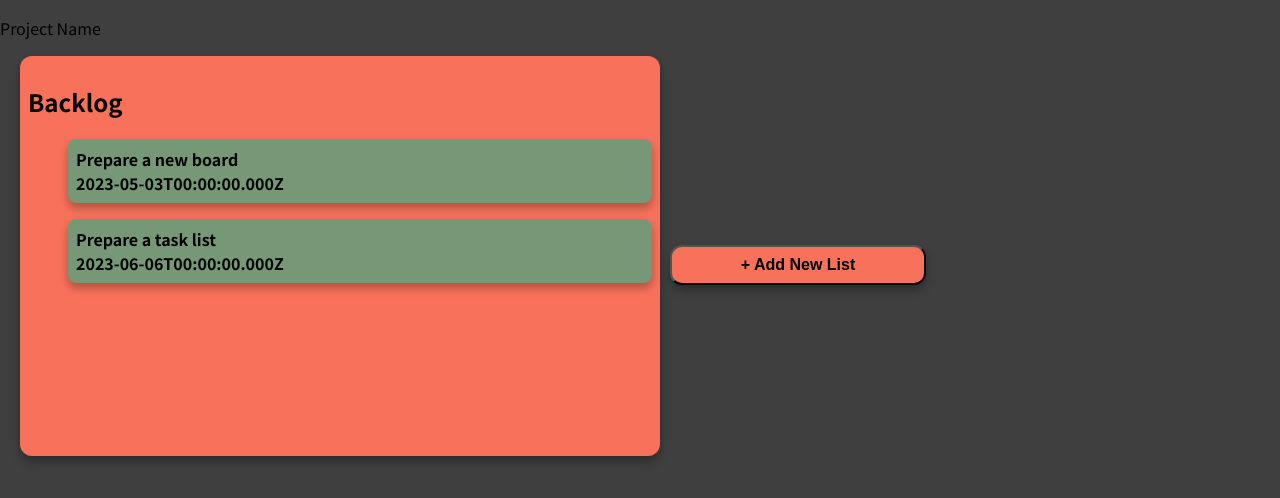
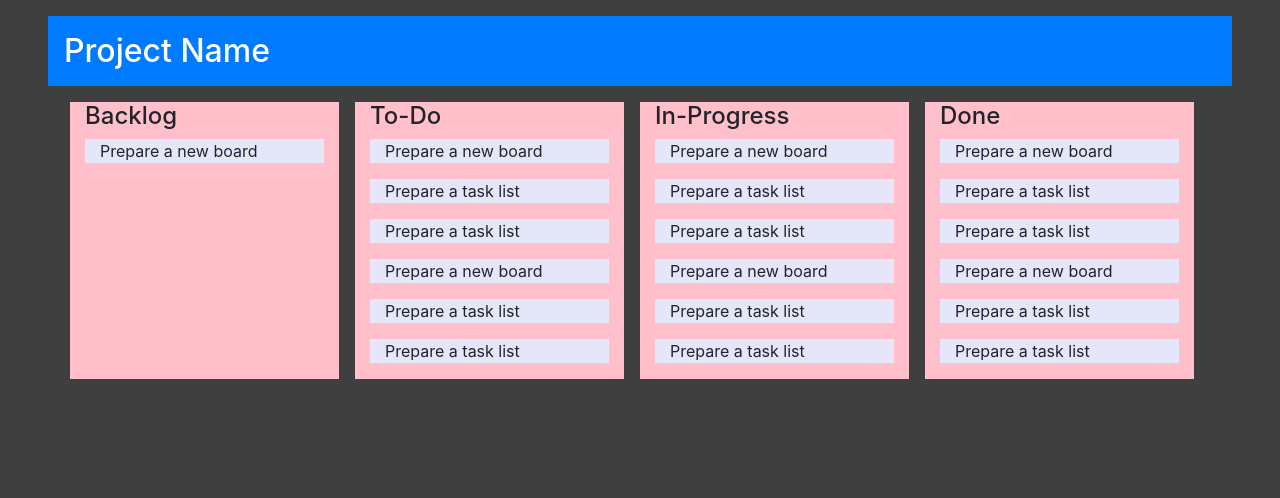
Before and after one commit to hazalonler/F2, a JavaScript app: page / in a window 1280 px wide. Shown: the top 498 px of the page. Built offline with nearby package versions, Linux system fonts and the light colour scheme.

Commit message:
Edited the static board

```diff
--- a/public/index.html
+++ b/public/index.html
@@ -24,8 +24,24 @@
       work correctly both with client-side routing and a non-root public URL.
       Learn how to configure a non-root public URL by running `npm run build`.
     -->
+    <link rel="stylesheet" href="https://stackpath.bootstrapcdn.com/bootstrap/4.1.0/css/bootstrap.min.css"
+          integrity="sha384-9gVQ4dYFwwWSjIDZnLEWnxCjeSWFphJiwGPXr1jddIhOegiu1FwO5qRGvFXOdJZ4"
+          crossorigin="anonymous">
     <title>React App</title>
   </head>
+  <script src="https://code.jquery.com/jquery-3.3.1.slim.min.js"
+          integrity="sha384-q8i/X+965DzO0rT7abK41JStQIAqVgRVzpbzo5smXKp4YfRvH+8abtTE1Pi6jizo"
+          crossorigin="anonymous"></script>
+
+  <script src="https://cdnjs.cloudflare.com/ajax/libs/popper.js/1.14.0/umd/popper.min.js"
+        integrity="sha384-cs/chFZiN24E4KMATLdqdvsezGxaGsi4hLGOzlXwp5UZB1LY//20VyM2taTB4QvJ"
+        crossorigin="anonymous"></script>
+
+  <script src="https://stackpath.bootstrapcdn.com/bootstrap/4.1.0/js/bootstrap.min.js"
+        integrity="sha384-uefMccjFJAIv6A+rW+L4AHf99KvxDjWSu1z9VI8SKNVmz4sk7buKt/6v9KI65qnm"
+        crossorigin="anonymous"></script>
+
+
   <body>
     <noscript>You need to enable JavaScript to run this app.</noscript>
     <div id="root"></div>
--- a/src/App.js
+++ b/src/App.js
@@ -1,10 +1,74 @@
-import Board from "./components/Board";
+import BoardColumn from "./components/BoardColumn";
+import BoardClient from "./clients/BoardClient";
 
 function App() {
+
+  const boardClient = new BoardClient();
+
+  const boardConfig = boardClient.getBoardConfig();
+
+  const backlogList = [
+    {
+        name: "Prepare a new board",
+        date: new Date(2023, 4, 3),
+        listId: 'e1',
+    },
+    {
+        name: "Prepare a task list",
+        date: new Date(2023, 5, 6),
+        listId: 'e2',
+    },
+    {
+        name: "Prepare a task list",
+        date: new Date(2023, 5, 6),
+        listId: 'e3',
+    },
+    {
+        name: "Prepare a new board",
+        date: new Date(2023, 4, 3),
+        listId: 'e1',
+    },
+    {
+        name: "Prepare a task list",
+        date: new Date(2023, 5, 6),
+        listId: 'e2',
+    },
+    {
+        name: "Prepare a task list",
+        date: new Date(2023, 5, 6),
+        listId: 'e3',
+    },
+  ];
+
+
+  const tasksInColumns = {
+    "e1" : [
+      {
+          name: "Prepare a new board",
+          date: new Date(2023, 4, 3),
+      },
+    ],
+    "e2" : backlogList,
+    "e3" : backlogList,
+    "e4" : backlogList,
+  };
+
+
   return (
     <div>
-      <p>Project Name</p>
-      <Board />
+      <h2 className="bg-primary text-white p-3 ml-5 mr-5 mt-3 mb-3">Project Name</h2>
+      <div className="container">
+        <div className="row">
+          {boardConfig.listConfig.map((column) => (
+            <BoardColumn
+              key={column.id}
+              name={column.name}
+              style={column.style}
+              tasks={tasksInColumns[column.id]}
+            />
+          ))}
+        </div>
+      </div>
     </div>
   );
 }
--- /dev/null
+++ b/src/clients/BoardClient.js
@@ -0,0 +1,73 @@
+class BoardClient {
+    constructor() {
+        this.boardConfig = {
+        boardName: "Hazal's Project",
+        listConfig: [
+          {
+            id: 'e1',
+            name: "Backlog",
+            style: {backgroundColor: "pink"}
+          },
+          {
+            id: 'e2',
+            name: "To-Do",
+            style: {backgroundColor: "pink"}
+          },
+          {
+            id: 'e3',
+            name: "In-Progress",
+            style: {backgroundColor: "pink"}
+          },
+          {
+            id: 'e4',
+            name: "Done",
+            style: {backgroundColor: "pink"}
+          },
+        ]
+    };
+
+        this.tasks = [
+        {
+            name: "Prepare a new board",
+            date: new Date(2023, 4, 3),
+            listId: 'e1',
+        },
+        {
+            name: "Prepare a task list",
+            date: new Date(2023, 5, 6),
+            listId: 'e2',
+        },
+        {
+            name: "Prepare a task list",
+            date: new Date(2023, 5, 6),
+            listId: 'e3',
+        },
+        {
+            name: "Prepare a new board",
+            date: new Date(2023, 4, 3),
+            listId: 'e1',
+        },
+        {
+            name: "Prepare a task list",
+            date: new Date(2023, 5, 6),
+            listId: 'e2',
+        },
+        {
+            name: "Prepare a task list",
+            date: new Date(2023, 5, 6),
+            listId: 'e3',
+        },
+      ];
+
+    }
+
+    getBoardConfig () {
+        return this.boardConfig;
+    }
+
+    getTasks () {
+        return this.tasks;
+    }
+};
+
+export default BoardClient;
--- a/src/components/Board.css
+++ /dev/null
@@ -1,28 +0,0 @@
-
-.board {
-    display: inline-block;
-    width: 50%;
-    height: 400px;
-    font-size: 1rem;
-    font-weight: bold;
-    color: black;
-    background-color: #f8725b;
-    margin-right: 10px;
-    margin-left: 20px;
-    padding: 0.5rem;
-    border-radius: 12px;
-    box-shadow: 0 5px 10px rgba(0, 0, 0, 0.3);
-}
-
-.new-list-button {
-    width: 20%;
-    height: 40px;
-    font-size: 1rem;
-    font-weight: bold;
-    color: black;
-    background-color: #f8725b;
-    padding: 0.5rem;
-    border-radius: 12px;
-    box-shadow: 0 5px 10px rgba(0, 0, 0, 0.3);
-
-}
--- a/src/components/Board.js
+++ /dev/null
@@ -1,28 +0,0 @@
-
-import "./Board.css";
-import TaskList from "./TaskList";
-
-function Board () {
-
-    const dummy_list = [
-        {name: "Prepare a new board",
-        date: new Date(2023, 4, 3)},
-        {name: "Prepare a task list",
-        date: new Date(2023, 5, 6)}
-    ]
-
-    return (
-        <div>
-            <div className="board">
-                <h2 >Backlog</h2>
-                <ul>
-                    <TaskList name={dummy_list[0].name} date={dummy_list[0].date.toISOString()}/>
-                    <TaskList name={dummy_list[1].name} date={dummy_list[1].date.toISOString()}/>
-                </ul>
-            </div>
-            <button className="new-list-button">+ Add New List</button>
-        </div>
-    )
-}
-
-export default Board;
--- /dev/null
+++ b/src/components/BoardColumn.js
@@ -0,0 +1,18 @@
+import TaskList from "./TaskList";
+
+
+const BoardColumn =  (props) => {
+
+    return (
+        <div className="col-sm mr-3"  style={props.style}>
+            <h4>{props.name}</h4>
+            <ul className="list-unstyled">
+                {props.tasks.map((task) => (
+                    <TaskList name={task.name} date={task.date}/>
+                ))}
+            </ul>
+        </div>
+    );
+};
+
+export default BoardColumn;
--- a/src/components/TaskList.css
+++ /dev/null
@@ -1,11 +0,0 @@
-
-.task-item {
-    display: block;
-    justify-content: space-between;
-    align-items: center;
-    padding: 0.5rem;
-    margin: 1rem 0;
-    background-color: #769877;
-    border-radius: 8px;
-    box-shadow: 0 5px 10px rgba(0, 0, 0, 0.3);
-  }
--- a/src/components/TaskList.js
+++ b/src/components/TaskList.js
@@ -1,12 +1,12 @@
-import "./TaskList.css";
 
 function TaskList (props) {
 
     return (
-        <div className="task-item">
-            <div >{props.name}</div>
-            <div >{props.date}</div>
-        </div>
+        <li>
+            <div className="col-sm mb-2 mr-4" style={{backgroundColor: "lavender"}}>
+                <p>{props.name}</p>
+            </div>
+        </li>
     );
 
 };
```
Also changed, not shown: src/components/Backlog.js (deleted), 2 other files (tests, documents, lock files or other folders).
